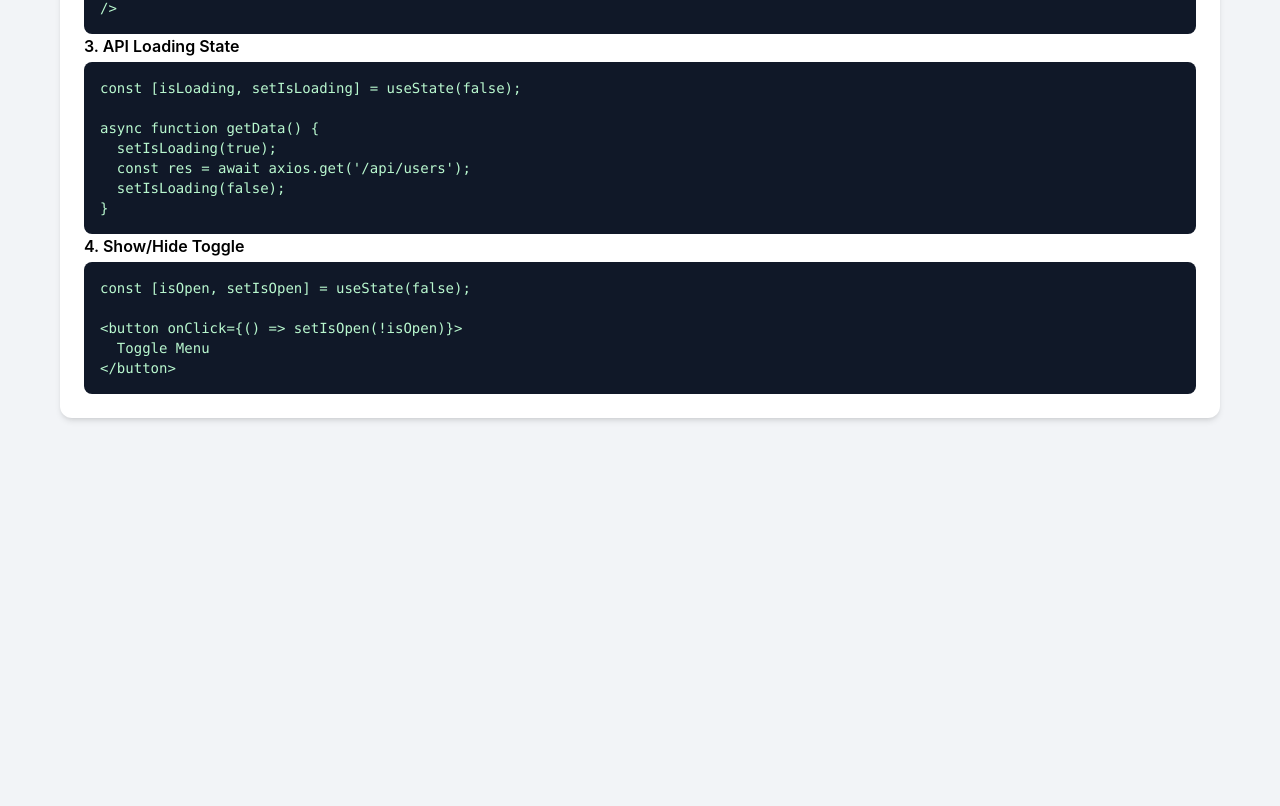
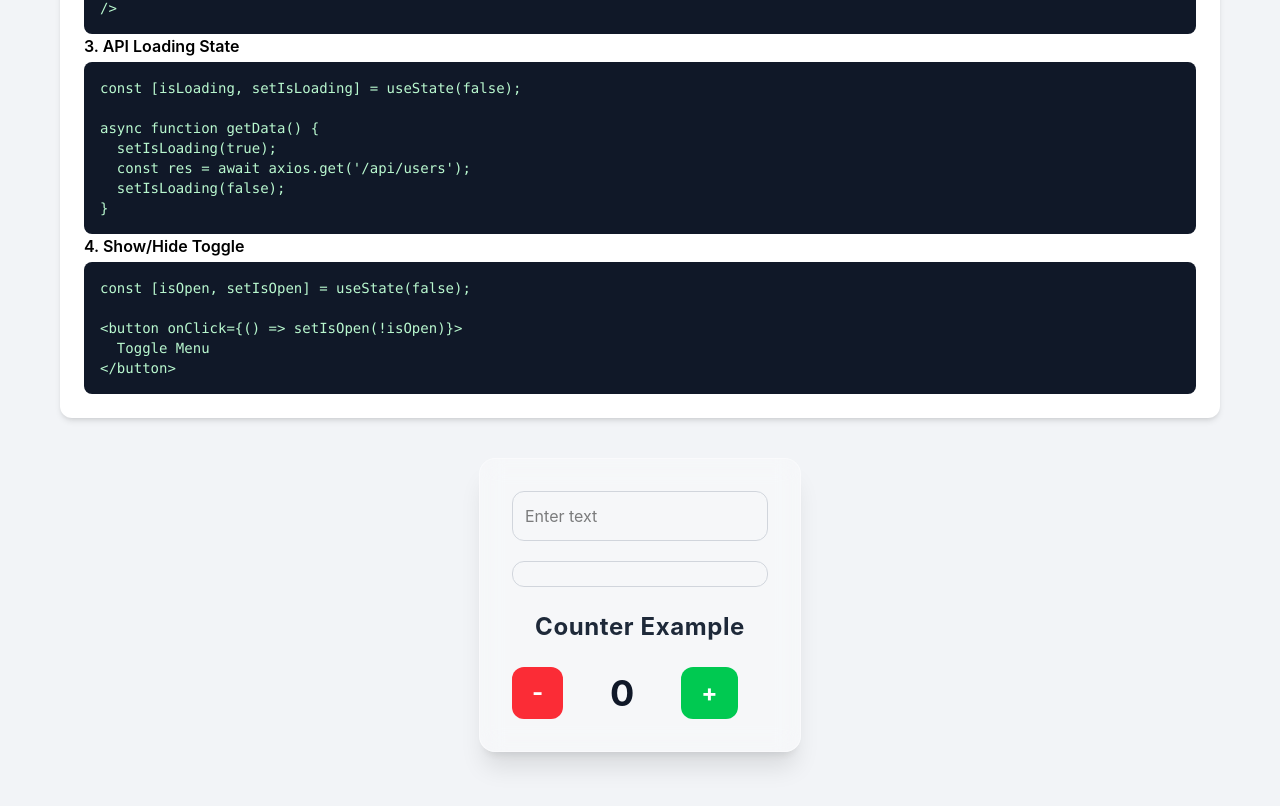
Before and after one commit to vamsee1317/reactspace, a React (Vite) app: page / in a window 1280 px wide. Shown: the part 8449-9255 px from the top of the page. Before the commit the page ends 8947 px from the top, so only its background shows below. Built offline with nearby package versions, Linux system fonts and the light colour scheme.

Commit message:
State Updating with setState

```diff
--- a/src/App.jsx
+++ b/src/App.jsx
@@ -4,6 +4,7 @@ import ReactComponentsGuide from './components/concepts/compTypes/ReactComponent
 import ReactPropsGuide from './components/concepts/props/ReactPropsGuide'
 import ReactStateGuide from './components/concepts/states/ReactStateGuide'
 import './App.css'
+import Counter from './components/concepts/states/Counter'
 
 export default function App() {
   return (
@@ -23,6 +24,11 @@ export default function App() {
 
       <div className="component-block">
         <ReactStateGuide />
+        <Counter />
+      </div>
+
+      <div className="component-block">
+
       </div>
 
     </div>
--- /dev/null
+++ b/src/components/concepts/states/Counter.jsx
@@ -0,0 +1,52 @@
+import React, { useState } from 'react'
+
+export default function Counter() {
+
+    const [count, setCount] = useState(0);
+
+    const [formData, setFormData] = useState("");
+
+    const handleChange = (e)=>{
+        setFormData(e.target.value);
+    }
+
+    const handleDecrement = () => {
+        setCount((prev)=> prev - 1);
+    }
+
+    const handleIncrement = () => {
+        setCount((prev)=> prev + 1);
+    }
+
+  return (
+    <div className="bg-white/30 backdrop-blur-md shadow-xl border border-white/40 p-8 rounded-2xl w-fit mx-auto mt-10 text-center">
+
+      <input
+        type="text"
+        value={formData}
+        onChange={handleChange}
+        className="w-64 p-3 mb-5 border border-gray-300 rounded-xl outline-none focus:border-blue-500 focus:ring-2 focus:ring-blue-300 transition"
+        placeholder="Enter text"
+      />
+
+      <p className="mb-6 text-gray-700 border border-gray-300 rounded-xl p-3">{formData}</p>
+
+      <h2 className="text-2xl font-bold text-gray-800 mb-6 tracking-wide">Counter Example</h2>
+
+      <div className="flex items-center gap-6">
+        <button className="px-5 py-2.5 bg-red-500 text-white text-2xl font-bold rounded-xl hover:bg-red-600 transition-all" onClick={handleDecrement}>
+          -
+        </button>
+
+        <h2 className="text-4xl font-bold min-w-[70px] text-center text-gray-900">
+          {count}
+        </h2>
+
+        <button className="px-5 py-2.5 bg-green-500 text-white text-2xl font-bold rounded-xl hover:bg-green-600 transition-all" onClick={handleIncrement}>
+          +
+        </button>
+      </div>
+
+    </div>
+  )
+}
```
